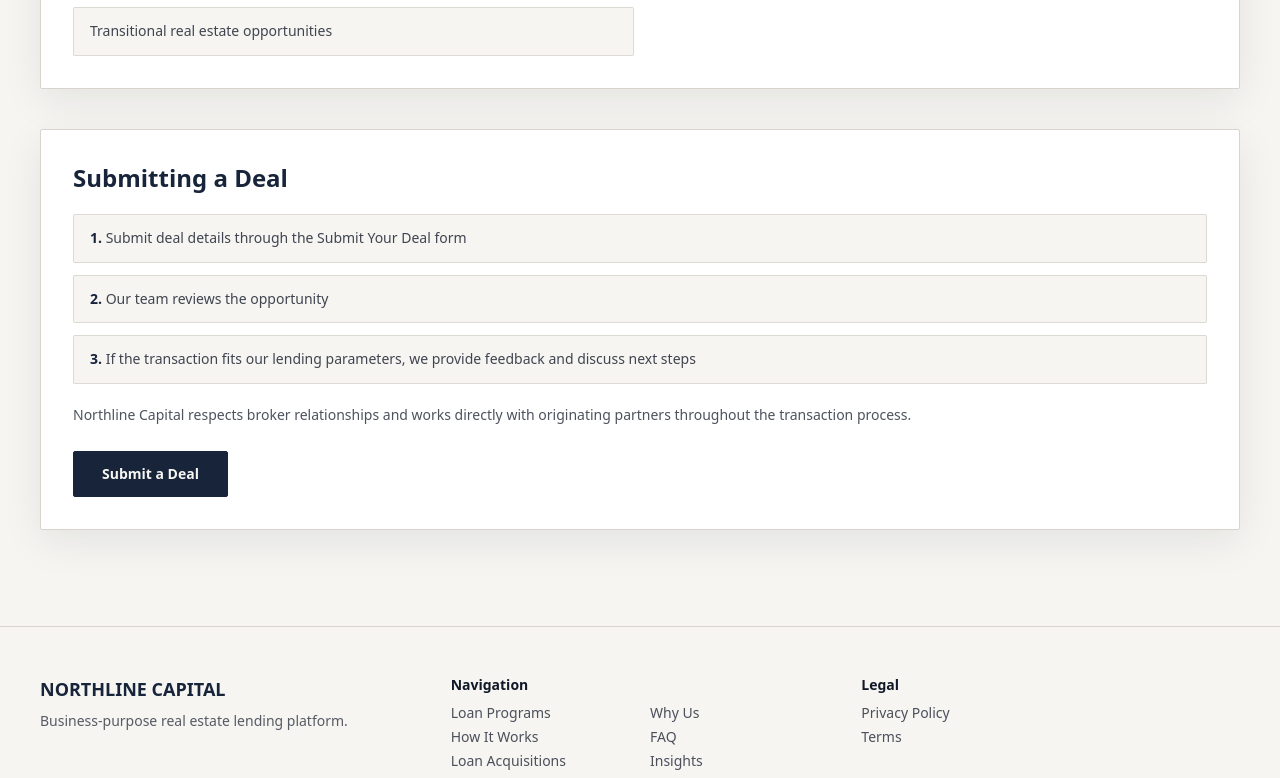
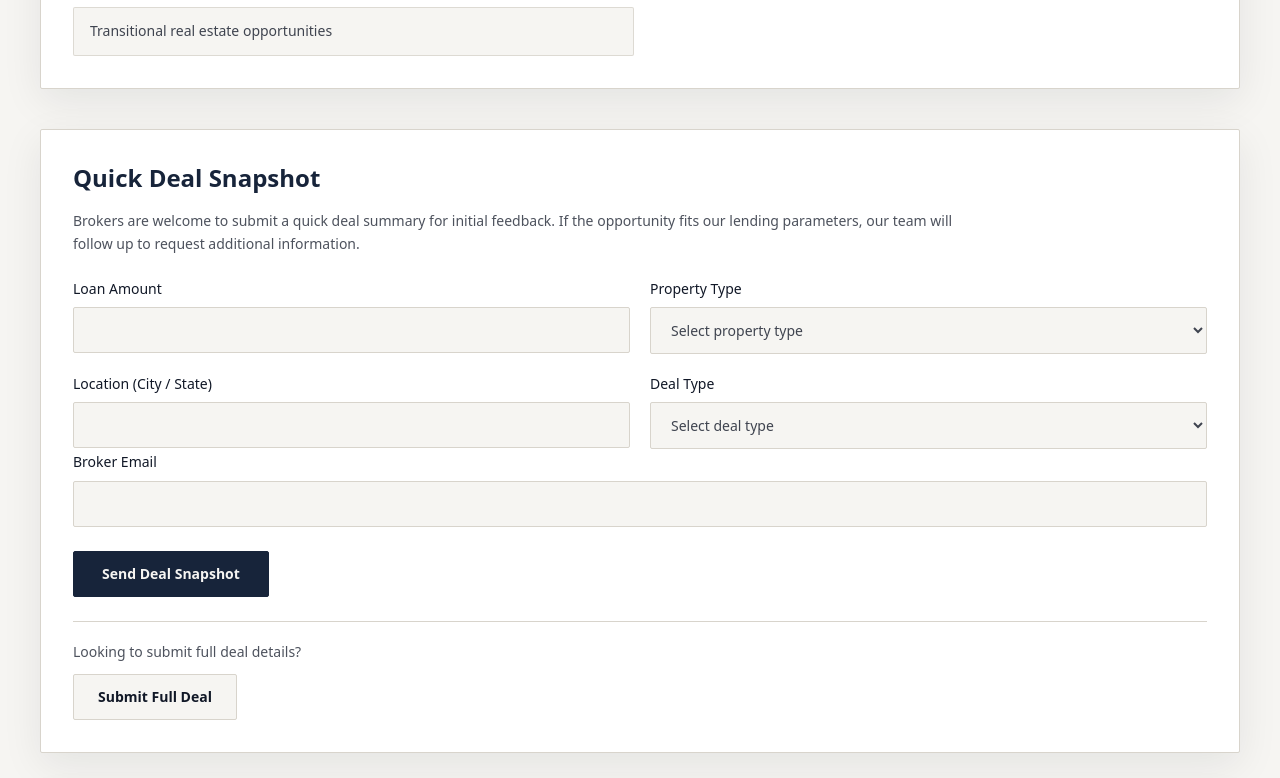
Before and after one commit to gdsatherlie/lending, a Next.js app: page /for-brokers-partners in a window 1280 px wide. Shown: the part 1260-2038 px from the top of the page. Built offline with nearby package versions, Linux system fonts and the light colour scheme.

Commit message:
Add quick deal snapshot form for broker partners

```diff
--- a/app/for-brokers-partners/page.tsx
+++ b/app/for-brokers-partners/page.tsx
@@ -1,6 +1,7 @@
 import Link from 'next/link';
 import { SiteHeader } from '@/components/site-header';
 import { SiteFooter } from '@/components/site-footer';
+import { QuickDealSnapshotForm } from '@/components/forms/quick-deal-snapshot-form';
 
 const brokerBenefits = [
   {
@@ -92,6 +93,20 @@
         </article>
       </section>
 
+
+      <section className="section-shell pb-10">
+        <div className="rounded-sm border border-stone bg-white p-8 shadow-soft">
+          <h2 className="text-2xl font-semibold text-navy">Quick Deal Snapshot</h2>
+          <p className="mt-4 max-w-4xl text-sm leading-relaxed text-ink/75">
+            Brokers are welcome to submit a quick deal summary for initial feedback. If the opportunity fits our
+            lending parameters, our team will follow up to request additional information.
+          </p>
+          <div className="mt-6">
+            <QuickDealSnapshotForm />
+          </div>
+        </div>
+      </section>
+
       <section className="section-shell pb-24">
         <article className="rounded-sm border border-stone bg-white p-8 shadow-soft">
           <h2 className="text-2xl font-semibold text-navy">Submitting a Deal</h2>
--- /dev/null
+++ b/components/forms/quick-deal-snapshot-form.tsx
@@ -0,0 +1,122 @@
+'use client';
+
+import Link from 'next/link';
+import { FormEvent, useState } from 'react';
+
+export function QuickDealSnapshotForm() {
+  const [submitted, setSubmitted] = useState(false);
+
+  function handleSubmit(event: FormEvent<HTMLFormElement>) {
+    event.preventDefault();
+    setSubmitted(true);
+  }
+
+  if (submitted) {
+    return (
+      <div className="space-y-5">
+        <h3 className="text-2xl font-semibold text-navy">Deal Snapshot Received</h3>
+        <p className="max-w-3xl text-sm leading-relaxed text-ink/75">
+          Thank you for sharing the opportunity. If the transaction fits our lending parameters, our team will follow
+          up to request additional information.
+        </p>
+
+        <div className="border-t border-stone pt-5">
+          <p className="text-sm text-ink/75">Looking to submit full deal details?</p>
+          <Link
+            href="/loan-process"
+            className="mt-3 inline-flex rounded-sm border border-navy bg-navy px-6 py-3 text-sm font-semibold text-cloud transition hover:bg-ink"
+          >
+            Submit Full Deal
+          </Link>
+        </div>
+      </div>
+    );
+  }
+
+  return (
+    <form onSubmit={handleSubmit} className="space-y-6">
+      <div className="grid gap-5 md:grid-cols-2">
+        <label className="space-y-2 text-sm text-ink/80">
+          <span className="font-medium text-ink">Loan Amount</span>
+          <input
+            required
+            type="number"
+            name="loanAmount"
+            className="w-full rounded-sm border border-stone bg-cloud px-4 py-3 outline-none transition focus:border-navy"
+          />
+        </label>
+
+        <label className="space-y-2 text-sm text-ink/80">
+          <span className="font-medium text-ink">Property Type</span>
+          <select
+            required
+            name="propertyType"
+            className="w-full rounded-sm border border-stone bg-cloud px-4 py-3 outline-none transition focus:border-navy"
+          >
+            <option value="">Select property type</option>
+            <option>Single Family</option>
+            <option>Multifamily</option>
+            <option>Mixed Use</option>
+            <option>Construction</option>
+            <option>Other</option>
+          </select>
+        </label>
+
+        <label className="space-y-2 text-sm text-ink/80">
+          <span className="font-medium text-ink">Location (City / State)</span>
+          <input
+            required
+            type="text"
+            name="location"
+            className="w-full rounded-sm border border-stone bg-cloud px-4 py-3 outline-none transition focus:border-navy"
+          />
+        </label>
+
+        <label className="space-y-2 text-sm text-ink/80">
+          <span className="font-medium text-ink">Deal Type</span>
+          <select
+            required
+            name="dealType"
+            className="w-full rounded-sm border border-stone bg-cloud px-4 py-3 outline-none transition focus:border-navy"
+          >
+            <option value="">Select deal type</option>
+            <option>Bridge Loan</option>
+            <option>Fix & Flip</option>
+            <option>Rental / DSCR</option>
+            <option>Construction</option>
+            <option>Other</option>
+          </select>
+        </label>
+      </div>
+
+      <label className="space-y-2 text-sm text-ink/80">
+        <span className="font-medium text-ink">Broker Email</span>
+        <input
+          required
+          type="email"
+          name="brokerEmail"
+          className="w-full rounded-sm border border-stone bg-cloud px-4 py-3 outline-none transition focus:border-navy"
+        />
+      </label>
+
+      <div>
+        <button
+          type="submit"
+          className="rounded-sm border border-navy bg-navy px-7 py-3 text-sm font-semibold text-cloud transition hover:bg-ink"
+        >
+          Send Deal Snapshot
+        </button>
+      </div>
+
+      <div className="border-t border-stone pt-5">
+        <p className="text-sm text-ink/75">Looking to submit full deal details?</p>
+        <Link
+          href="/loan-process"
+          className="mt-3 inline-flex rounded-sm border border-stone bg-cloud px-6 py-3 text-sm font-semibold text-ink transition hover:border-ink"
+        >
+          Submit Full Deal
+        </Link>
+      </div>
+    </form>
+  );
+}
```
